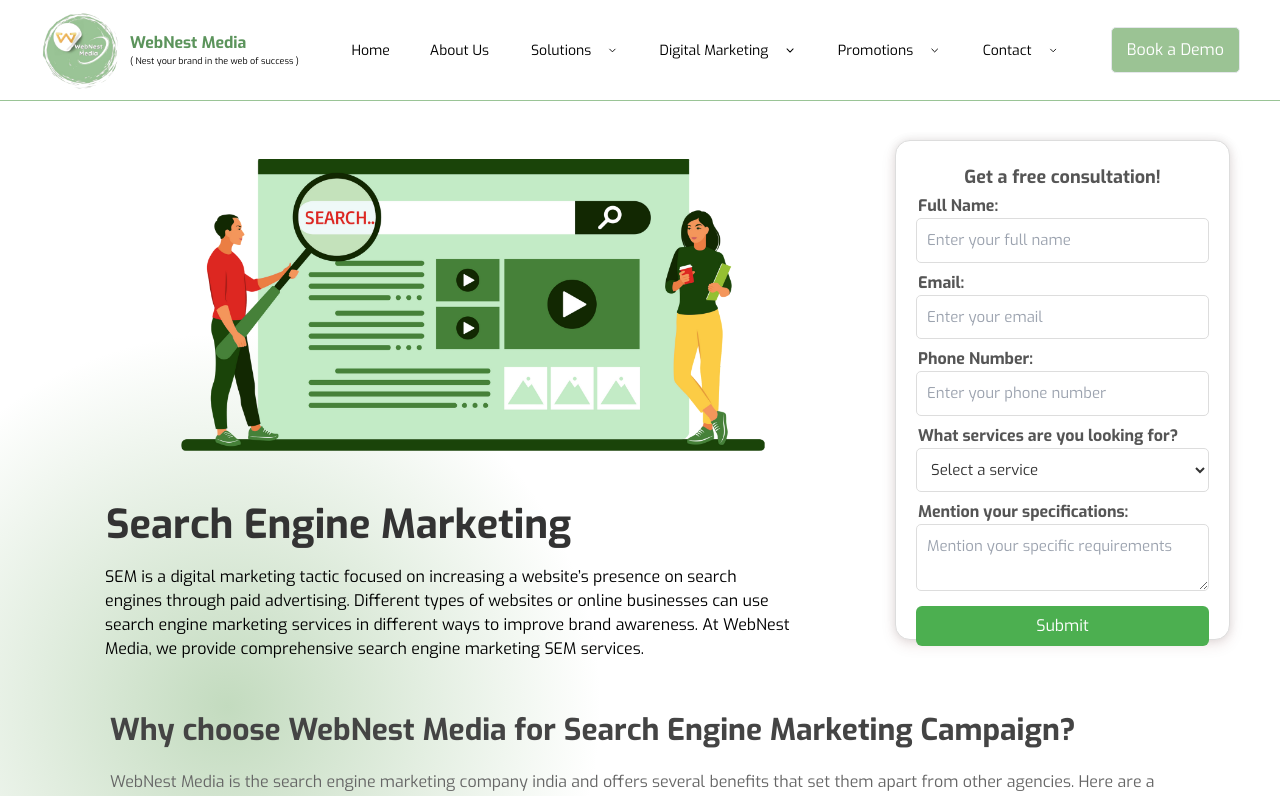
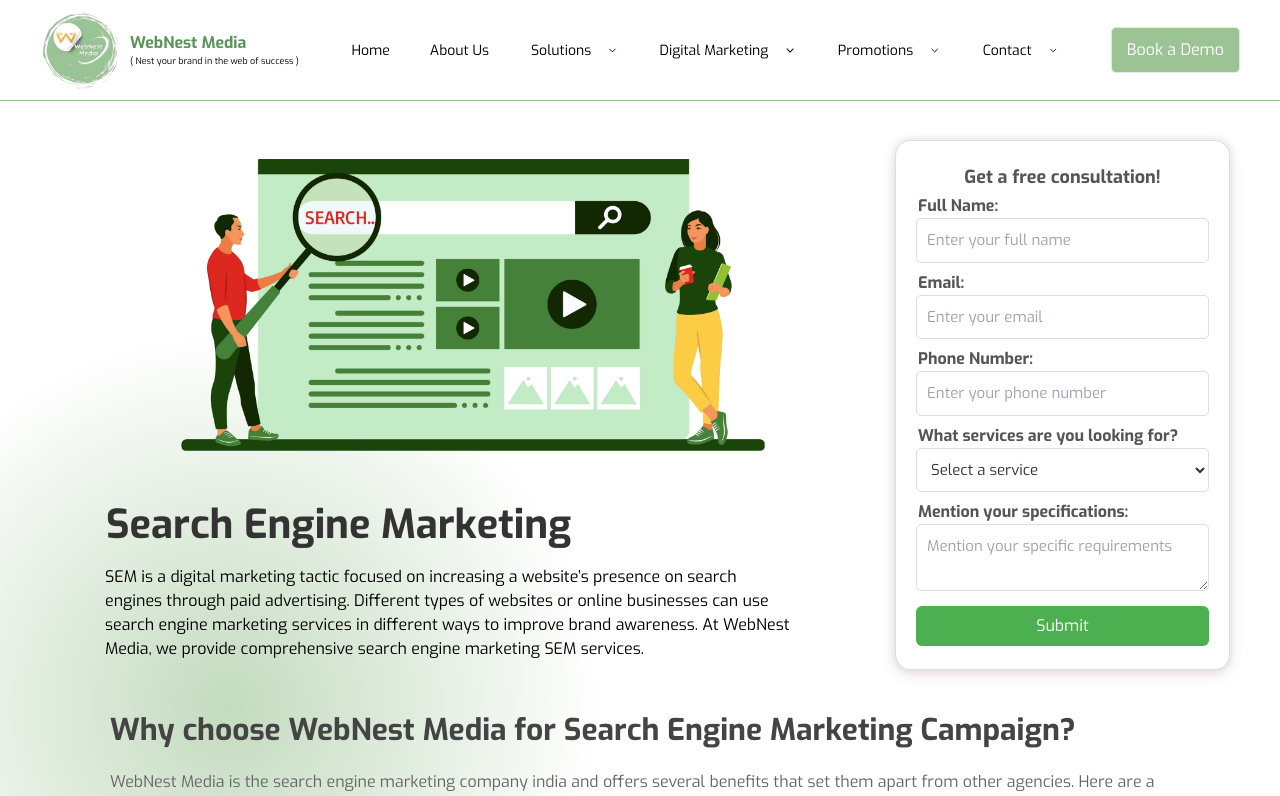
Before and after one commit to abhishek16dev/sandstone, a React (Vite) app: page /search-engine-marketing in a window 1280 px wide. Shown: the top 796 px of the page. Built offline with nearby package versions, Linux system fonts and the light colour scheme.

Commit message:
code added

```diff
--- a/src/pages/sem/Sem.jsx
+++ b/src/pages/sem/Sem.jsx
@@ -6,7 +6,7 @@
 import bid from './resources/bid.svg';
 import analytics from "./resources/analytics.svg";
 import ads from './resources/ads.svg';
-import accordian from '../home/componnet/accordian.css'
+// import accordian from '../home/componnet/accordian.css'
 
 const Sem = () => {
   const [activeTab, setActiveTab] = useState(0);
--- a/src/pages/sem/sem.css
+++ b/src/pages/sem/sem.css
@@ -42,7 +42,7 @@
   flex-direction: column;
   transition: transform 0.2s ease-in-out;
   justify-content: flex-start;
-  height: 500px;
+  height: 530px;
 }
 
 .loginform input[type="text"],
```
